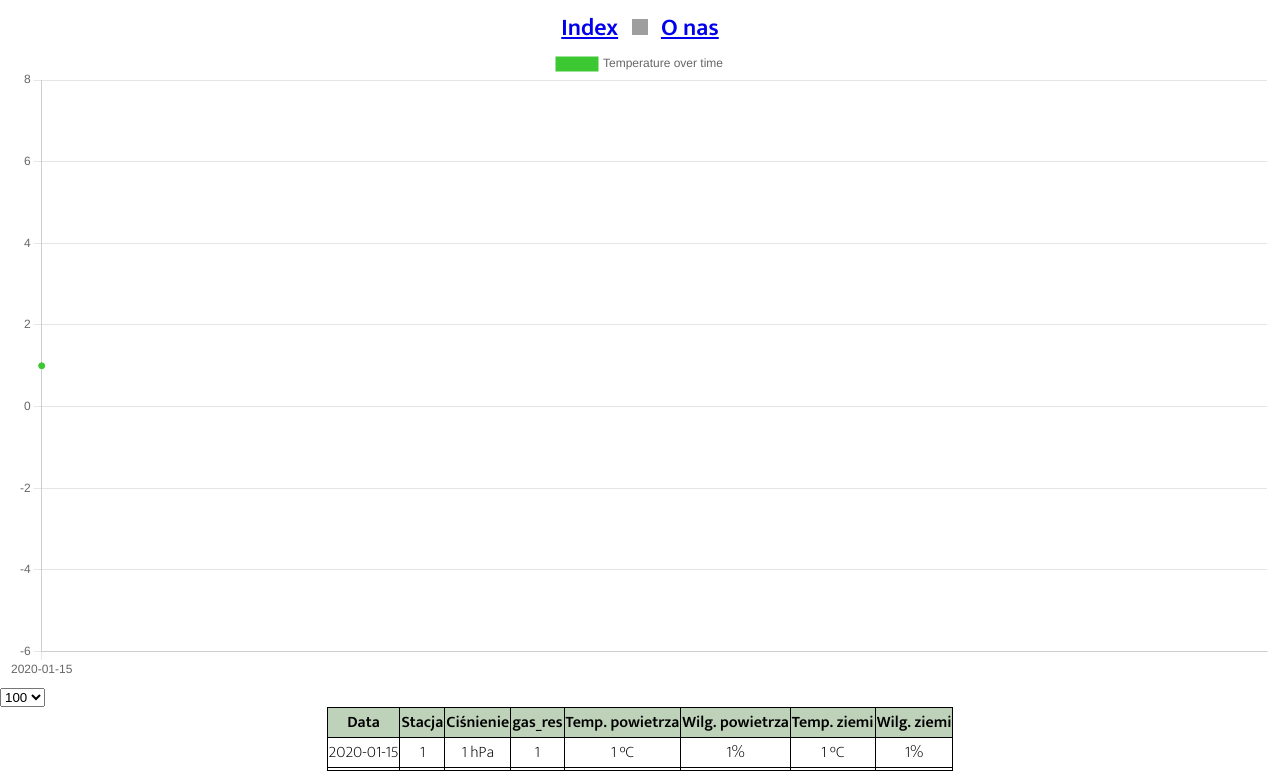
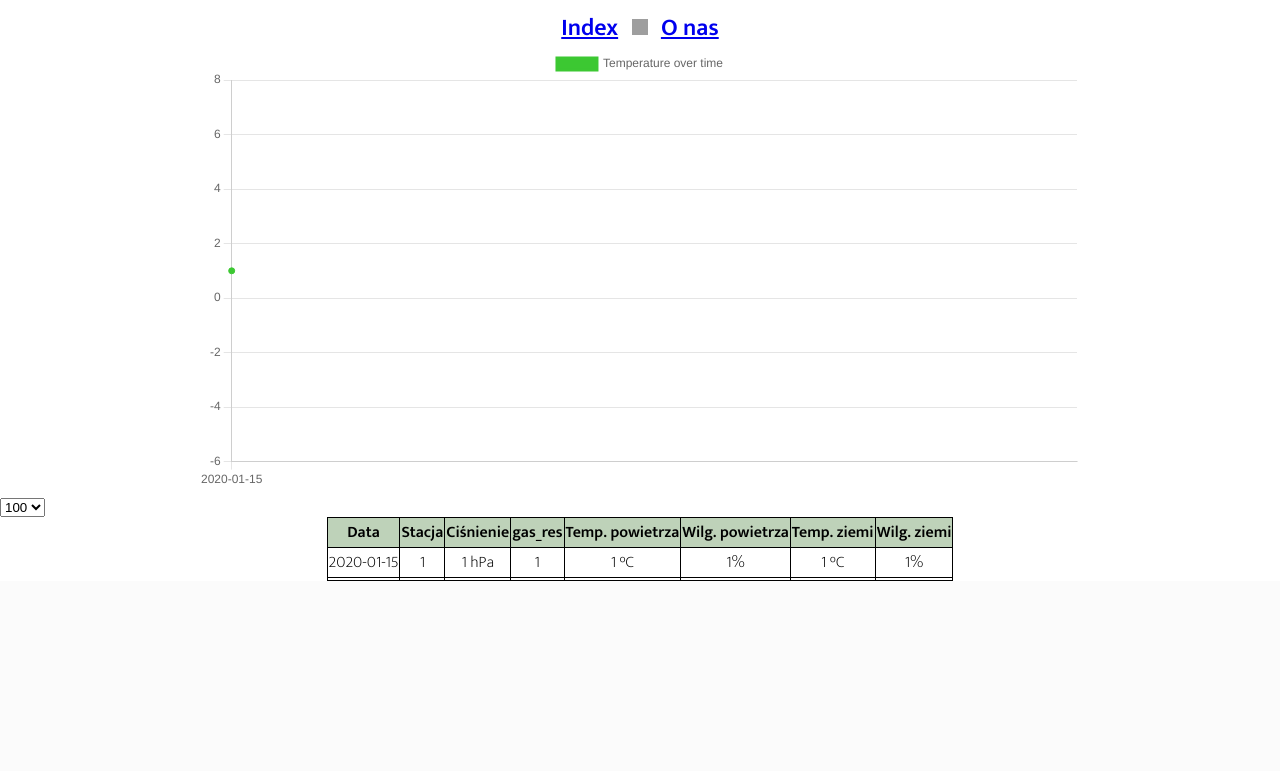
Before and after one commit to a1eaiactaest/dht11, a Flask app: page / in a window 1280 px wide. Shown: the part 320-1091 px from the top of the page. After the commit the page ends 901 px from the top, so only its background shows below. Run offline with Flask 2, Linux system fonts and the light colour scheme; tables that the repository leaves empty hold one stand-in row (values such as "Sample post"); some libraries are stand-ins or nearby versions; grey boxes are pictures that could not be loaded.

Commit message:
resize chart

```diff
--- a/website/static/styles/index.css
+++ b/website/static/styles/index.css
@@ -56,7 +56,14 @@ body {
   color: rgba(126. 165, 116, 0.5); /* doesnt work */
 }
 
-
+.chart-container {
+  margin-left: auto;
+  margin-right: auto;
+  left: 0;
+  right: 0;
+  width: 70%;
+  text-align: center;
+}
 
 /* table properities */
 th {
--- a/website/templates/index.html
+++ b/website/templates/index.html
@@ -29,7 +29,8 @@
 
     <a href="/stations" class="menu">O nas</a>
 
-    <div class="chart-container"> <canvas id="chart"></canvas>
+    <div class="chart-container">
+      <canvas id="chart"></canvas>
     </div>
 
     <script type="text/javascript" src="/static/chart/chart.js"></script>
@@ -41,6 +42,7 @@
       <option value="100">150</option>
       <option value="100">200</option>
     </select>
+
     <table id="datatable" class="center">
       <tr style="width: 100%">
         <th>Data</th>
```
